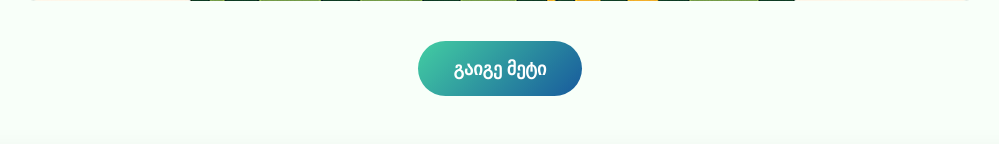
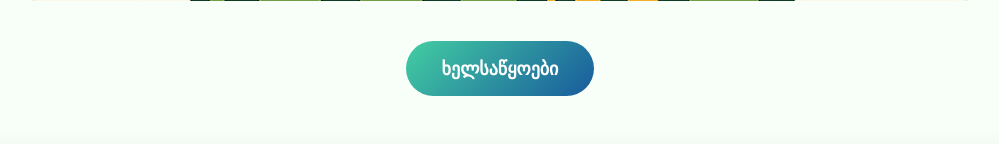
Before and after one commit to choloka1/choloka, a Flask app: page / in a window 1280 px wide. Shown: the part 661-806 px from the top of the page, without its empty margins (140-1139 px from the left). Run offline with Flask 3, Linux system fonts and the light colour scheme.

Commit message:
Update form1.html

```diff
--- a/templates/form1.html
+++ b/templates/form1.html
@@ -125,7 +125,7 @@
     </button>
   </div>
 
-  <a href="/archevani" class="btn btn-verify">გაიგე მეტი</a>
+  <a href="/archevani" class="btn btn-verify">ხელსაწყოები</a>
 </div>
 
 <!-- კატეგორიები -->
```
